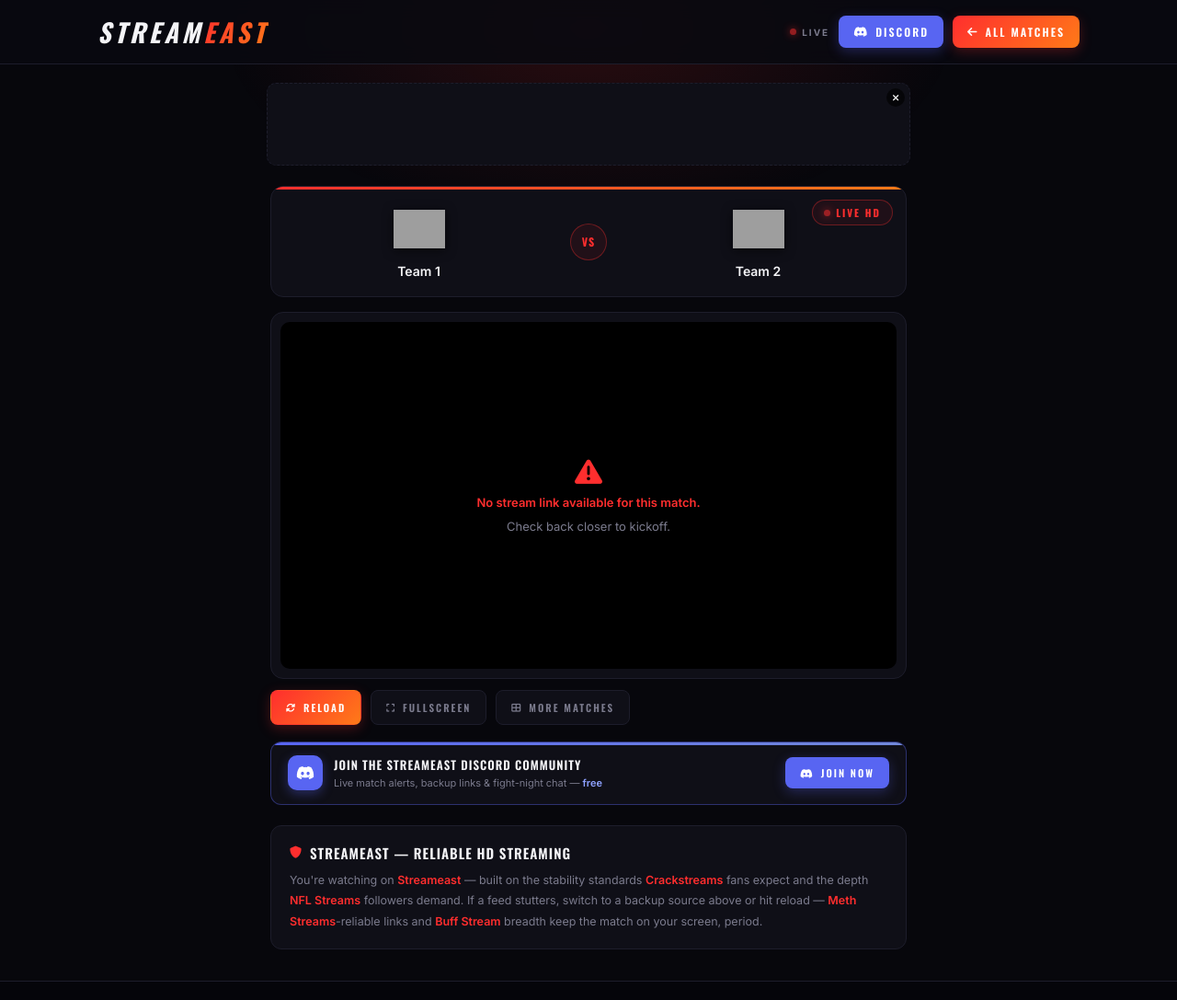
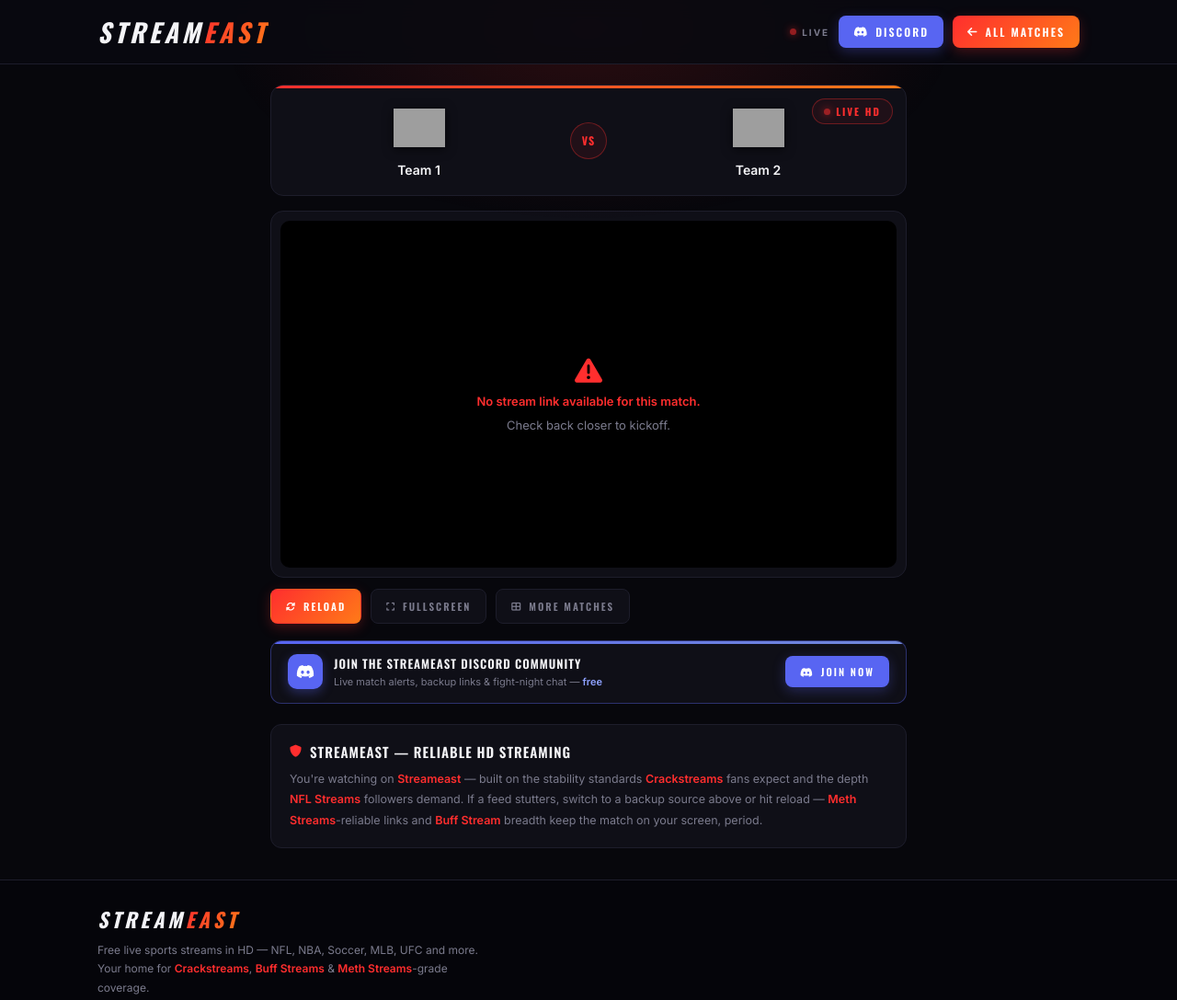
Before and after one commit to zaqer5492-gif/StreamEast.kim, a plain HTML site: page stream1.html in a window 1280 px wide. Shown: the top 1087 px of the page at 92% size. Drawn offline with nearby package versions, Linux system fonts and the light colour scheme; grey boxes are pictures that could not be loaded; a script that the page names is missing.

Commit message:
Update stream1.html

```diff
--- a/stream1.html
+++ b/stream1.html
@@ -204,12 +204,7 @@
   </div>
 </header>
 
-<!-- TOP AD 728x90 -->
-<div class="ad-banner">
-  <div class="ad-box" id="adTop">
-    <button class="ad-x" onclick="closeAd('adTop')" title="Close ad"><i class="fas fa-times"></i></button>
-  </div>
-</div>
+
 
 <!-- ===== MATCH HEADER ===== -->
 <section class="match-zone">
```
